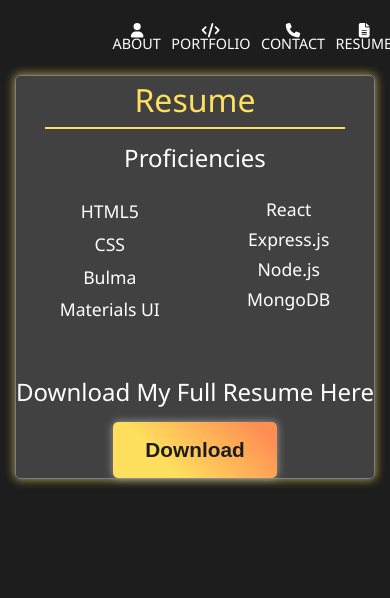
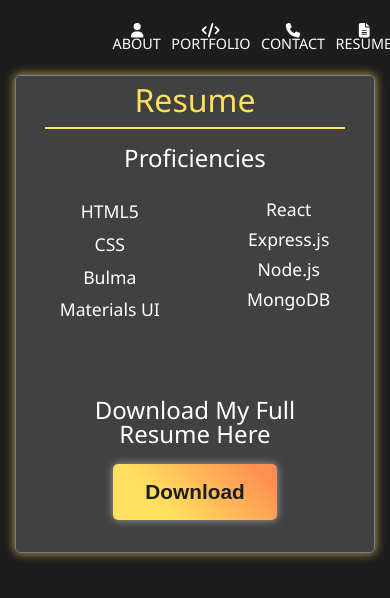
Before and after one commit to MackenzieJoyce/Portfolio, a React (Create React App) app: page /resume in a window 390 px wide. Shown: the top 598 px of the page. Built offline with nearby package versions, Linux system fonts and the light colour scheme.

Commit message:
media query at 430 for resume square.

```diff
--- a/src/index.css
+++ b/src/index.css
@@ -250,6 +250,21 @@ nav {
 
 
 
+/* RESUME */
+/* .resumeSubTitle {
+  margin: 5% 0 5% 0;
+}
+
+.resumeUl {
+  width: 100%;
+  margin-bottom: 13%;
+  font-size: 1.1rem;
+  display: flex;
+  justify-content: space-around;
+} */
+
+
+
 /* MEDIA QUERIES */
 /* 769 */
 
@@ -362,4 +377,16 @@ nav {
     margin-bottom: 5%;
   }
 
+
+  .resumeContent {
+    padding-bottom: 9%;
+    display: flex;
+    flex-direction: column;
+    align-items: center;
+  }
+
+  .resumeSubTitle.reduce {
+    width: 80%;
+    line-break: normal;
+  }
 }
--- a/src/pages/Resume.js
+++ b/src/pages/Resume.js
@@ -14,7 +14,7 @@ const styles = {
     fontSize: '1.1rem',
     // lineHeight: '1.7rem',
     display: 'flex',
-    justifyContent: 'space-around',
+    justifyContent: 'space-around'
   }
 };
 
@@ -31,8 +31,9 @@ const Resume = () => {
       <h3 className="title" style={styles.underlineSmaller}>
         Resume
       </h3>
-      <h4 style={styles.subTitle}>Proficiencies</h4>
-      <ul style={styles.ul}>
+      <div className='resumeContent'>
+        <h4 className='resumeSubTitle' style={styles.subTitle}>Proficiencies</h4>
+        <ul className='resumeUL' style={styles.ul}>
           <div>
             <li>HTML5</li>
             <li>CSS</li>
@@ -46,10 +47,11 @@ const Resume = () => {
             <li>MongoDB</li>
           </div>
         </ul>
-      <h4 style={styles.subTitle}>Download My Full Resume Here</h4>
+        <h4 className='resumeSubTitle reduce' style={styles.subTitle}>Download My Full Resume Here</h4>
         <button className="btn" title="Resume" onClick={onDownload}>
           Download
         </button>
+      </div>
     </div>
   );
 };
```
Lines whose indentation alone changed are shown as unchanged.
